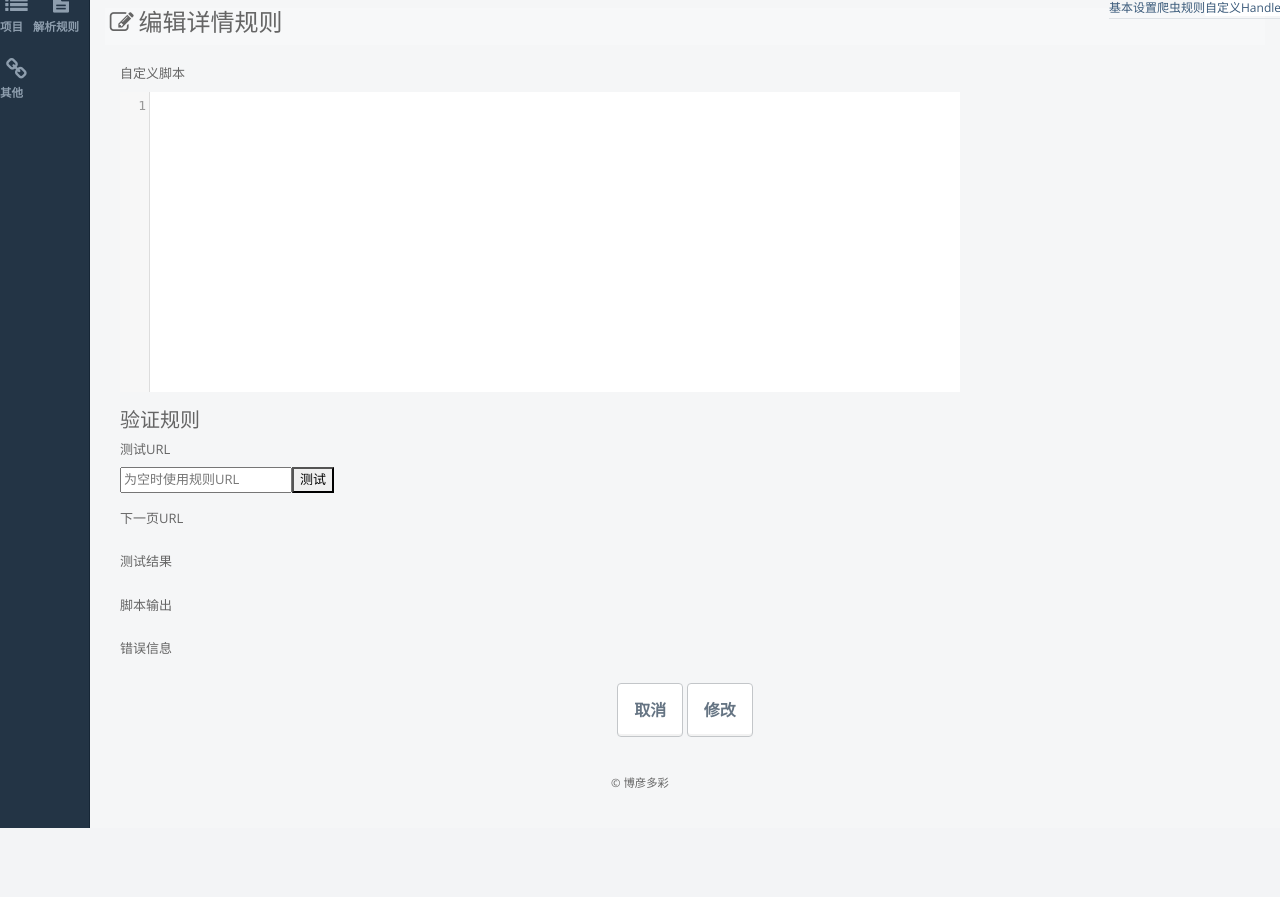
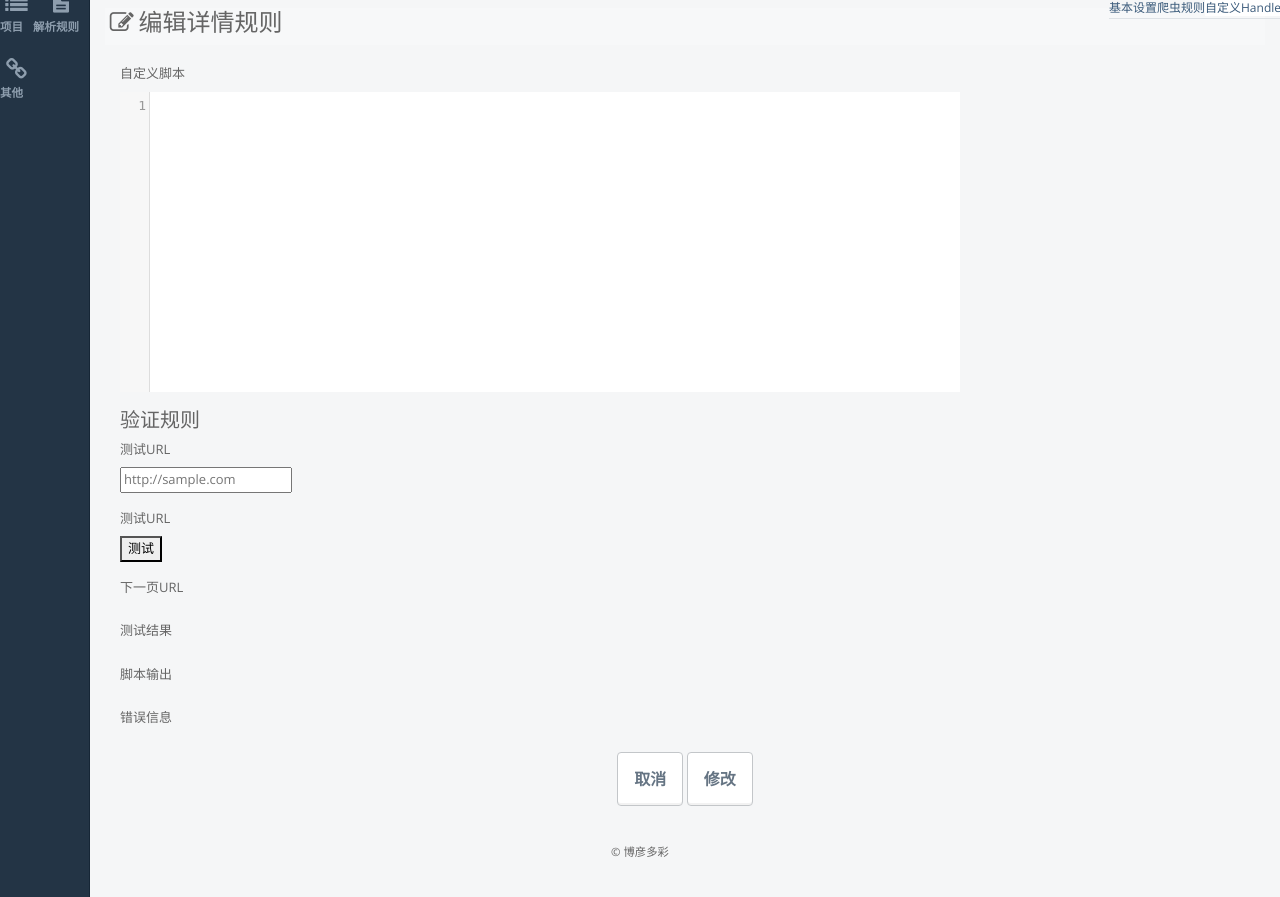
Before and after one commit to loeyae/lspider_admin, a Flask app: template cdspider_admin/webui/templates/parser/update.html in a window 1280 px wide, after a click on "自定义Handle". Shown: the part 161-1058 px from the top of the page. Before the commit the page ends 989 px from the top, so only its background shows below. Run offline with Flask 2, Linux system fonts and the light colour scheme; the template is opened without the code that fills it, so the values that code supplies are empty; some libraries are stand-ins or nearby versions.

Commit message:
增加规则验证

```diff
--- a/cdspider_admin/webui/templates/parser/update.html
+++ b/cdspider_admin/webui/templates/parser/update.html
@@ -123,21 +123,28 @@
                                 <div class="form-group">
                                     <label class="col-lg-2 control-label">测试URL</label>
                                     <div class="col-lg-10">
-                                        <input type="text" name="script-test-url" id="script-test-url" value="" placeholder="为空时使用规则URL" ><button type="button" name="script-test">测试</button>
+                                        <input type="text" name="script-test-url" id="script-test-url" value=""
+                                               placeholder="http://sample.com">
+                                    </div>
+                                </div>
+                                <div class="form-group">
+                                    <label class="col-lg-2 control-label">测试URL</label>
+                                    <div class="col-lg-10">
+                                        <input type="hidden" name="script-test-rule" value="{{ rule['uuid'] }}">
+                                        <button type="button" name="script-test" data-ride="test-parser-rule"
+                                                data-prefix="script-test" data-mode="item" data-page="1">测试</button>
                                     </div>
                                 </div>
                                 <div class="form-group">
                                     <label class="col-lg-2 control-label">下一页URL</label>
                                     <div class="col-lg-10">
-                                        <div id="script-next-url-pane" class="col-lg-12 text-default"></div>
+                                        <div id="script-test-next-url" class="col-lg-12 text-default"></div>
                                     </div>
-                                    <input type="hidden" name="script-next-url" id="script-next-url" value="">
                                 </div>
                                 <div class="form-group">
                                     <label class="col-lg-2 control-label">测试结果</label>
                                     <div class="col-lg-10">
                                         <div id="script-test-pane" class="col-lg-12 text-default"></div>
-                                        <div id="script-test-item-pane" class="col-lg-12 text-default"></div>
                                     </div>
                                 </div>
                                 <div class="form-group">
```
Also changed, not shown: cdspider_admin/webui/templates/parser/add.html (+12 -6 lines).
